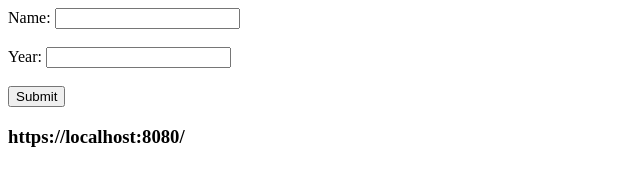
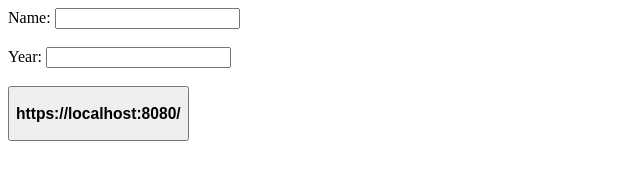
Before and after one commit to acciojob/sharable-urls-DipeshGoud, a website: page main.html in a window 1280 px wide. Shown: the whole page, without its empty margins (0-640 px from the left). Drawn offline with Linux system fonts and the light colour scheme.

Commit message:
created a submission

```diff
--- a/main.html
+++ b/main.html
@@ -9,7 +9,7 @@
     <label for="year">Year:</label>
     <input type="number" id="year" name="year"><br><br>
 
-    <input type="button" id="button" value="Submit">
+    <button type="button" id="button" value="Submit">
   </form>
 
   <h3 id="url">https://localhost:8080/</h3>
```
